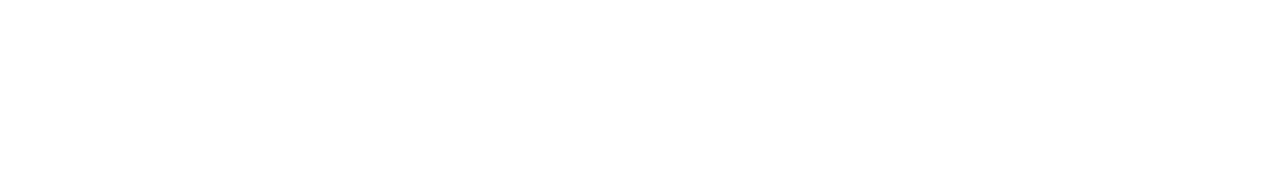
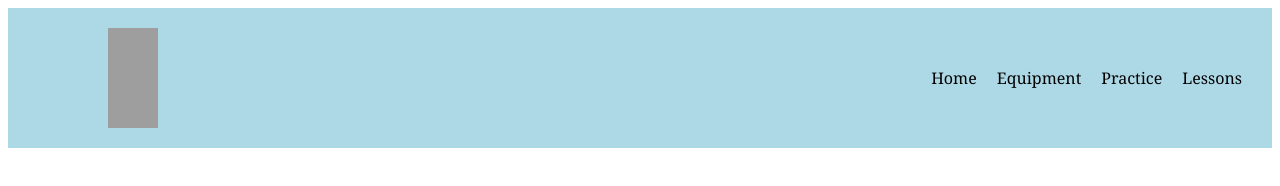
Before and after one commit to GuitarGolf/landing-page, a plain HTML site: page index.html in a window 1280 px wide. Drawn offline with Linux system fonts and the light colour scheme; grey boxes are pictures that could not be loaded.

Commit message:
Nav bar logo and links added

```diff
--- a/index.html
+++ b/index.html
@@ -2,9 +2,25 @@
 <html lang="en">
     <head>
         <meta charset="UTF-8">
+        <link href="style.css" rel="stylesheet">
         <title>Learning How To Play Guitar</title>
     </head>
+
     <body>
+        <div class="container">
+
+            <nav class="navbar">
+                <div class="header_logo">
+                    <img src="images/logo.jpg" height="100" width="50" alt="logo">
+                </div>
+                <div class="header_links">
+                    <a href="#">Home</a>
+                    <a href="#">Equipment</a>
+                    <a href="#">Practice</a>
+                    <a href="#">Lessons</a>
+                </div>
+            </nav>
+        </div>
 
     </body>
 </html>
--- a/style.css
+++ b/style.css
@@ -0,0 +1,35 @@
+.container {
+    display: flex;
+    flex-direction: column;
+}
+
+.navbar {
+    display: flex;
+    align-items: center;
+    color: black;
+    background-color: lightblue;
+    padding: 20px 0px 20px 100px;
+}
+
+.header_logo {
+    display: flex;
+    margin: 0px;
+}
+
+.header_links {
+    display: flex;
+    margin-left: auto;
+    padding: 20px 20px 20px 80px;
+}
+
+.header_links a{
+    text-decoration: none;
+    color: black;
+    font-family: Georgia, 'Times New Roman', Times, serif;
+    padding: 10px;
+}
+
+.header_links a:hover {
+    cursor: pointer;
+    background-color: lightgreen;
+}
```
Also changed, not shown: 3 other files.
